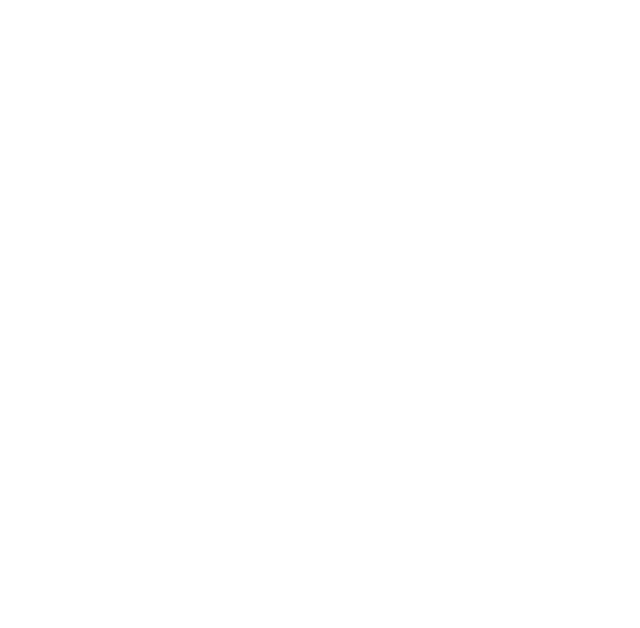
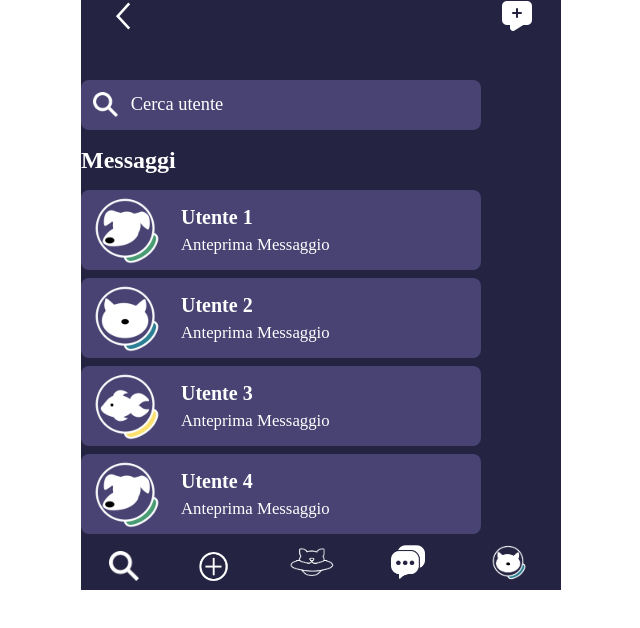
Before and after one commit to develhope/FS26-Team4-Project3, a React (Vite) app: page /messagecenter in a window 1280 px wide. Before the commit this address had no page. Shown: the top 628 px of the page, without its empty margins (319-959 px from the left). Built offline with nearby package versions, Linux system fonts and the light colour scheme.

Commit message:
UI improvements

```diff
--- a/src/App.tsx
+++ b/src/App.tsx
@@ -5,6 +5,8 @@
 import Login3 from "./components/Login/Login3";
 import LoginA from "./components/Login/LoginA";
 import SwitchProfile from "./components/Login/SwitchProfile";
+import { Chat } from "./components/Messages/Chat";
+import MessageCenter from "./components/Messages/MessageCenter";
 import ProfilePage from "./components/ProfilePage/ProfilePage";
 import AccountManagement from "./components/Settings/AccountManagement";
 import Notification from "./components/Settings/Notification";
@@ -31,6 +33,8 @@
           <Route path="/registerpet" element={<LoginA />} />
           <Route path="/feed" element={<Feed />} />
           <Route path="/profilepage" element={<ProfilePage />} />
+          <Route path="/messagecenter" element={<MessageCenter />} />
+          <Route path="/chat" element={<Chat />} />
           <Route path="/settings" element={<SettingsMainPage />} />
           <Route path="/settings/accountmanagement" element={<AccountManagement />} />
           <Route path="/settings/notification" element={<Notification />} />
--- a/src/components/Cards/Feed.tsx
+++ b/src/components/Cards/Feed.tsx
@@ -4,7 +4,7 @@
 
 export default function Feed() {
   return (
-    <div>
+    <div className="relative min-h-screen bg-blue flex flex-col">
       <FeedHeaderNavbar />
       <CardFeed />
       <FooterNavbar />
--- a/src/components/Cards/card.css
+++ b/src/components/Cards/card.css
@@ -1,5 +1,6 @@
 .Post {
-  width: 30em;
+  max-width: 25rem;
+  min-width: 25rem;
   height: fit-content;
   background-color: white;
   padding: 1em;
@@ -8,8 +9,6 @@
 }
 
 .Random-img {
-  height: 32vh;
-  width: 35vh;
   margin-left: auto;
   margin-right: auto;
   overflow: hidden;
--- a/src/components/Login/Login.css
+++ b/src/components/Login/Login.css
@@ -53,12 +53,14 @@
   flex-direction: column;
 }
 
-input[type="text"]::placeholder {
+input[type="text"]::placeholder,
+input[type="email"]::placeholder {
   color: #e2e8f0;
   background-color: transparent;
 }
 
-input[type="text"] {
+input[type="text"],
+input[type="email"] {
   background-color: transparent;
   padding: 0.8rem;
 
@@ -147,3 +149,8 @@
   color: #e2e8f0;
   border-color: #e2e8f0;
 }
+
+input[type="email"]:focus,
+input[type="password"]:focus {
+  outline: none;
+}
--- a/src/components/Login/Login1.tsx
+++ b/src/components/Login/Login1.tsx
@@ -28,7 +28,7 @@
               />
             </svg>
             <input
-              type="text"
+              type="email"
               placeholder="Email o nome utente"
               className="font-sans"
             />
--- a/src/components/Messages/MessageCenter.tsx
+++ b/src/components/Messages/MessageCenter.tsx
@@ -8,7 +8,7 @@
 
 export function MessageCenter() {
   return (
-    <div>
+    <div className="bg-blue">
       <MessagesHeaderNavbar />
       <div>
       <div className="Searching rounded-lg">
--- a/src/components/Navbars/FooterNavbar.tsx
+++ b/src/components/Navbars/FooterNavbar.tsx
@@ -3,14 +3,37 @@
 import original_logo from "../../assets/logo/original_logo.png";
 import message from "../../assets/navbar/message.png";
 import cat from "../../assets/user_avatars/cat.png";
+import { Link } from "react-router-dom";
 
 export default function FooterNavbar() {
-    return (
-    <div className="bg-blue b-0 max-h-12 w-full px-7 flex flex-row justify-between items-center">
-        <button><img src={search} alt="search content" height={30} width={30} /></button>
-        <button><img src={add} alt="add post" height={36} width={36} /></button>
-        <button><img src={original_logo} alt="reload feed" height={48} width={48} /></button>
-        <button><img src={message} alt="open messages center" height={34} width={34} /></button>
-        <button><img src={cat} alt="go to profile page" height={52} width={52} /></button>
-    </div>)
+  return (
+    <div className="bg-blue max-h-12 w-full px-7 flex flex-row justify-between items-center z-50">
+      <button>
+        <img src={search} alt="search content" height={30} width={30} />
+      </button>
+      <button>
+        <img src={add} alt="add post" height={36} width={36} />
+      </button>
+      <Link to="/feed">
+        <button>
+          <img src={original_logo} alt="reload feed" height={48} width={48} />
+        </button>
+      </Link>
+      <Link to="/messagecenter">
+        <button>
+          <img
+            src={message}
+            alt="open messages center"
+            height={34}
+            width={34}
+          />
+        </button>
+      </Link>
+      <Link to="/profilepage">
+        <button>
+          <img src={cat} alt="go to profile page" height={52} width={52} />
+        </button>
+      </Link>
+    </div>
+  );
 }
--- a/src/components/Navbars/ProfileHeaderNavbar.tsx
+++ b/src/components/Navbars/ProfileHeaderNavbar.tsx
@@ -1,9 +1,17 @@
+import { Link } from "react-router-dom";
 import settings from "../../assets/navbar/settings.png";
 
 export default function ProfileHeaderNavbar() {
-    return (
+  return (
     <div className="bg-blue t-0 h-12 w-full px-7 flex flex-row justify-between items-center">
-        <button><h2 className="text-white font-bold">PetVerse</h2></button>
-        <button><img src={settings} alt="go to settings" height={36} width={36} /></button>
-    </div>)
+      <button>
+        <h2 className="text-white font-bold">PetVerse</h2>
+      </button>
+      <Link to="/settings">
+        <button>
+          <img src={settings} alt="go to settings" height={36} width={36} />
+        </button>
+      </Link>
+    </div>
+  );
 }
--- a/src/components/Navbars/SettingsHeaderNavbar.tsx
+++ b/src/components/Navbars/SettingsHeaderNavbar.tsx
@@ -1,8 +1,14 @@
+import { Link } from "react-router-dom";
 import arrow from "../../assets/navbar/arrow.png";
 
 export default function SettingsHeaderNavbar() {
-    return (
+  return (
     <div className="bg-blue t-0 max-h-12 w-full pl-7 flex flex-row items-center">
-        <button><img src={arrow} alt="go back" height={32} width={32} /></button>
-    </div>)
+      <Link to="/profilepage">
+        <button>
+          <img src={arrow} alt="go back" height={32} width={32} />
+        </button>
+      </Link>
+    </div>
+  );
 }
--- a/src/components/Settings/SettingsMainPage.tsx
+++ b/src/components/Settings/SettingsMainPage.tsx
@@ -87,12 +87,14 @@
               <span className="mr-2">{">"}</span>
             </span>
           </li>
+          <Link to="/login1">
             <li className="flex items-center justify-between">
               <span>Esci</span>
               <span className="ml-auto">
                 <span className="mr-2">{">"}</span>
               </span>
             </li>
+          </Link>
         </ul>
       </div>
       <SettingsFooterNavbar />
--- a/src/components/Splash.tsx
+++ b/src/components/Splash.tsx
@@ -1,3 +1,4 @@
+import { Link } from "react-router-dom";
 import colored_logo from "../assets/logo/colored_logo.png";
 import cat_dark from "../assets/splash/cat_dark.png";
 import dog_dark from "../assets/splash/dog_dark.png";
@@ -8,9 +9,11 @@
     <>
       <div className="splashSection splashSpotlight  flex-auto align-center text-5xl">
         <h6 className="mt-7">PetVerse</h6>
-        <div className="SplashLogoContainer mb-1.5">
-          <img src={colored_logo} alt="" />
-        </div>
+        <Link to="/login1" className="cursor-auto">
+          <div className="SplashLogoContainer mb-1.5">
+            <img src={colored_logo} alt="" />
+          </div>
+        </Link>
         <div className="flex-col">
           <div className="w-24 h-auto rotate-45">
             <img src={fish_dark} alt="fish" />
--- a/src/index.css
+++ b/src/index.css
@@ -127,13 +127,14 @@
   background-color: white;
   font-family: "Poppins", sans-serif;
   font-weight: 400;
-
-  width: 480px;
+  width: 100%;
+  max-width: 480px;
   margin: 0 auto;
   height: 100vh;
 }
 body {
   background-color: #252342;
+  margin: 0;
 }
 
 @tailwind base;
```
Lines whose indentation alone changed are shown as unchanged.
